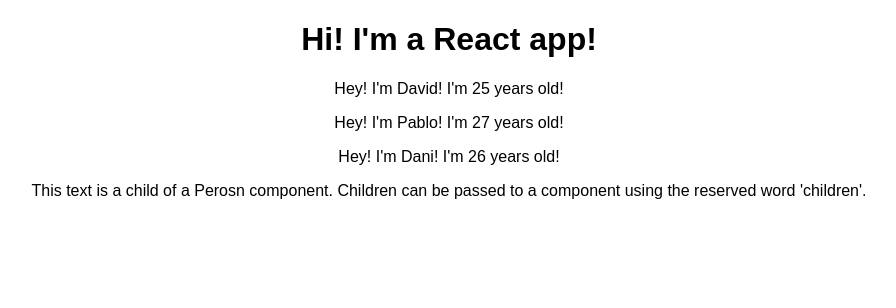
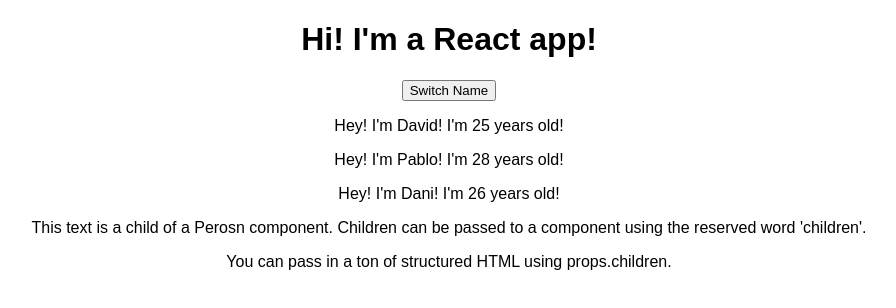
Before and after one commit to devarrowsmith/udemy-react-course, a React (Create React App) app: page / in a window 1280 px wide. Shown: the top 308 px of the page, without its empty margins (191-1087 px from the left). Built offline with nearby package versions, Linux system fonts and the light colour scheme.

Commit message:
Replaced hard-coded parameters in App.js with State for App.js.

```diff
--- a/src/App.js
+++ b/src/App.js
@@ -3,15 +3,33 @@ import './App.css';
 import Person from './Person/Person'
 
 class App extends Component {
+
+//Here we define the component'S State, an Object containing parameters.
+//If anything in a component's State is changed while the app is rendered, React will update that component in the DOM; so it will update the page.
+  state = {
+    persons: [
+      { name: 'David', age: 25 },
+      { name: 'Pablo', age: 28 },
+      { name: 'Dani', age: 26 }
+    ]
+  }
+
+  // Here we render the direct Child component(/s).
   render() {
     return (
       <div className="App">
        <h1>Hi! I'm a React app!</h1>
-       <Person name='David' age='25' />
-       <Person name='Pablo' age='27' />
-       <Person name='Dani' age='26' > This text is a child of a Perosn component. Children can be passed to a component using the reserved word 'children'. </Person>
+       <button>Switch Name</button>
+       <Person name={this.state.persons[0].name} age={this.state.persons[0].age} />
+       <Person name={this.state.persons[1].name} age={this.state.persons[1].age} />
+       <Person name={this.state.persons[2].name} age={this.state.persons[2].age}>
+         <p>This text is a child of a Perosn component. Children can be passed to a component using the reserved word 'children'.</p>
+         <p>You can pass in a ton of structured HTML using props.children.</p>
+      </Person>
       </div>
     );
+
+    //NB: Any children of the child components (grandchildren of app.js, if you will), should be rendered within those children. A sensible heirarchy of components must be maintained so that the app's modules are composed in a sensible human-useable structure.
 
 
   /* the code above compiles to:
--- a/src/Person/Person.js
+++ b/src/Person/Person.js
@@ -11,4 +11,8 @@ const Person = props => {
   );
 };
 
+//In the code above, props.children allows us to pass HTML elements into this component at the parent level.
+// When this component is called in the parent, we put this structured HTML in the 'person' element (component) we create in JSX.
+// eg. <Person> <h1>This is the material accessed by props.children.</h1></Person>
+
 export default Person;
```
